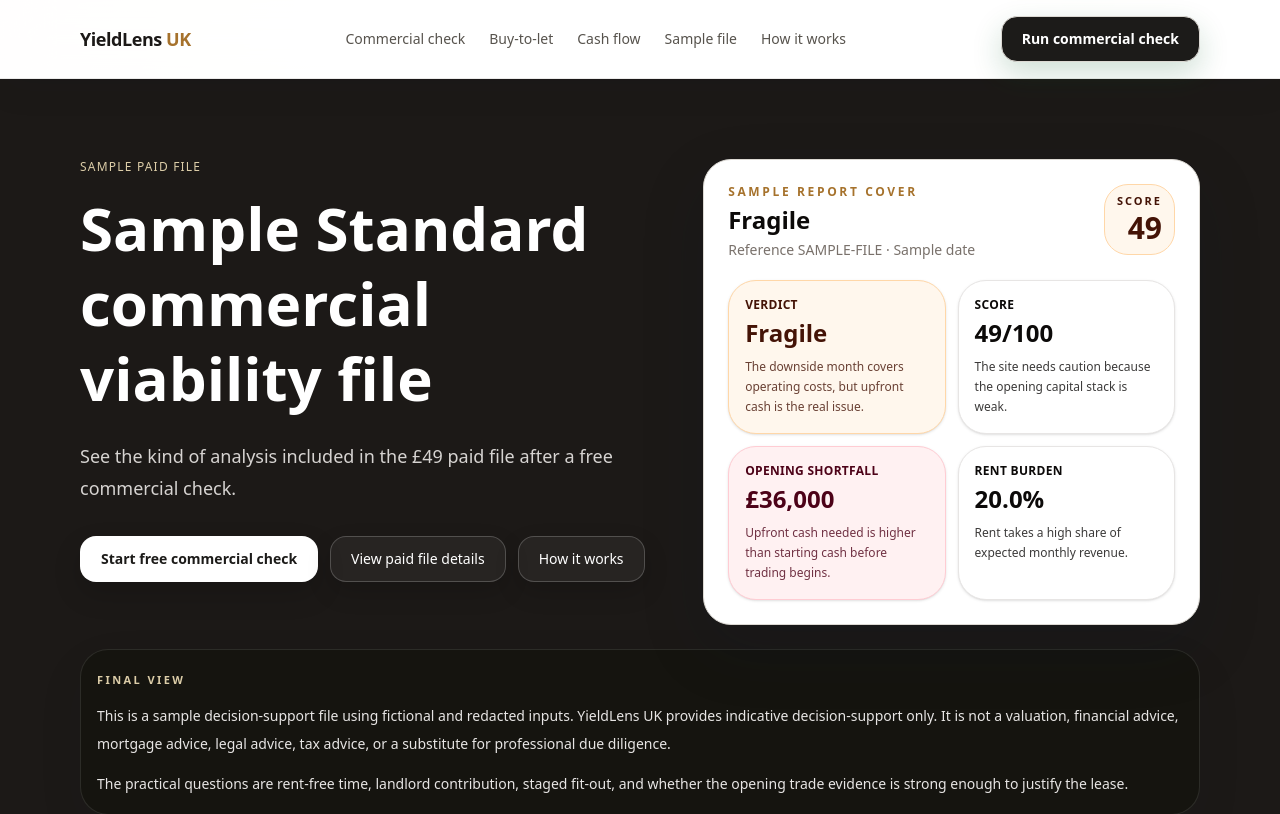
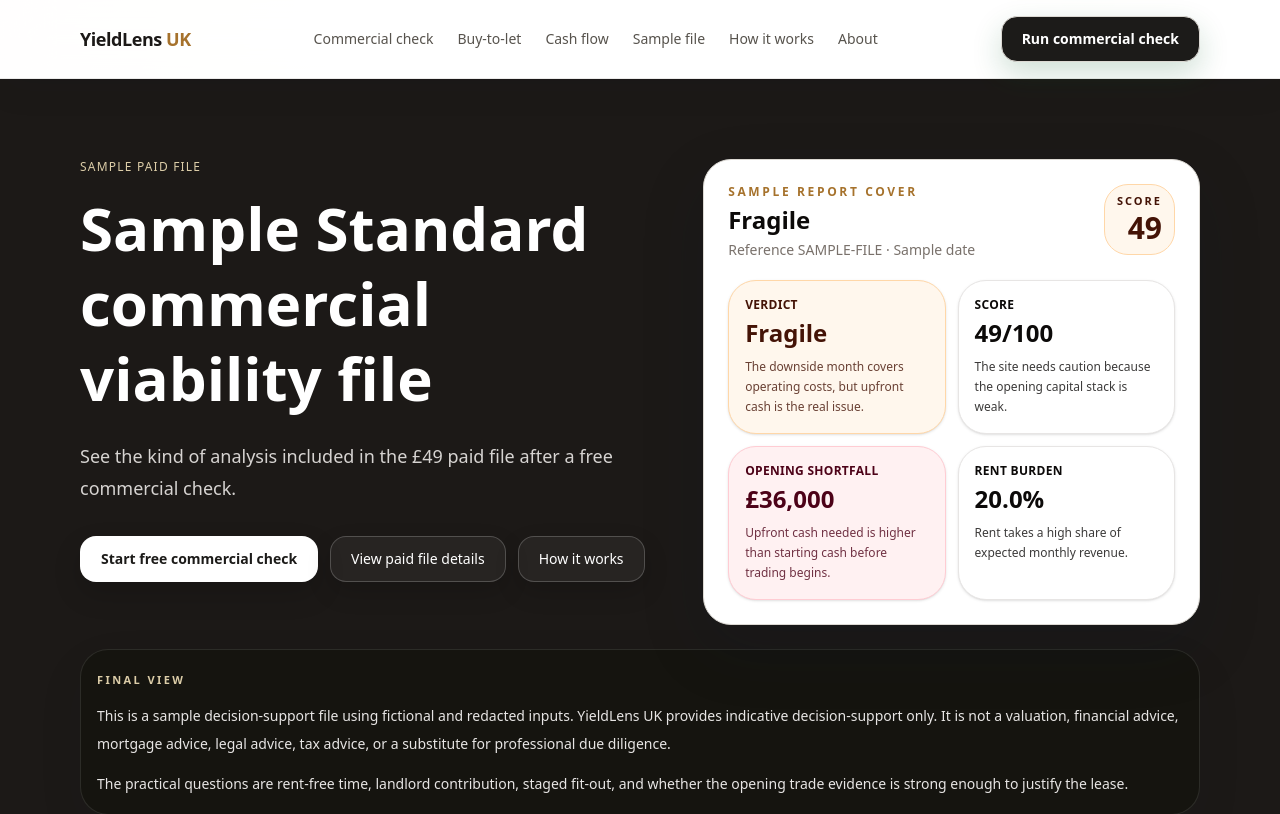
Before and after one commit to samueljcarlon/yieldlens-uk, a Next.js app: page /sample-commercial-viability-file in a window 1280 px wide. Shown: the top 814 px of the page. Built offline with nearby package versions, Linux system fonts and the light colour scheme; no server answers.

Commit message:
Clean up sitewide trust and copy

```diff
--- a/app/results/page.tsx
+++ b/app/results/page.tsx
@@ -812,18 +812,18 @@
 
       <div className="mt-8 bg-white border border-stone-200 rounded-2xl p-6 sm:p-7 shadow-sm">
         <p className="text-xs uppercase tracking-[0.22em] text-green-700 font-semibold mb-2">
-          {isResidential ? 'Full viability file coming soon' : 'Unlock the £49 viability file'}
+          {isResidential ? 'Commercial file for commercial checks only' : 'Unlock the £49 viability file'}
         </p>
 
         <h2 className="text-xl font-bold text-stone-900 mb-2">
           {isResidential
-            ? 'Want the full viability file for this property?'
+            ? 'The commercial viability file is not available for this residential result.'
             : 'Turn this result into a decision memo for negotiation and due diligence.'}
         </h2>
 
         <p className="text-sm text-stone-700 leading-7 max-w-3xl">
           {isResidential
-            ? 'Your check has been saved. The next product step is a fuller viability file with a cleaner property snapshot, downside cases, assumptions, and a more detailed verdict.'
+            ? 'Your residential check has been saved. Use the residential tools and cash flow pages to keep pressure-testing the property, or run the commercial check if you are assessing a lease decision.'
             : 'The Standard commercial viability file adds stress tests, negotiation levers, lease questions, due diligence prompts, ranked actions, and a clearer final view before you commit. It is unlocked from this saved result, then opens as a memo you can print or save as PDF.'}
         </p>
 
--- a/components/Header.tsx
+++ b/components/Header.tsx
@@ -46,6 +46,13 @@
           >
             How it works
           </Link>
+
+          <Link
+            href="/about"
+            className="hover:text-stone-900 transition-colors"
+          >
+            About
+          </Link>
         </nav>
 
         <div className="flex items-center gap-3">
@@ -70,6 +77,9 @@
               <Link href="/how-it-works" className="block rounded-2xl px-3 py-2.5 text-sm text-stone-700 hover:bg-stone-50">
                 How it works
               </Link>
+              <Link href="/about" className="block rounded-2xl px-3 py-2.5 text-sm text-stone-700 hover:bg-stone-50">
+                About
+              </Link>
             </div>
           </details>
 
--- /dev/null
+++ b/components/PrintSaveButton.tsx
@@ -0,0 +1,21 @@
+'use client';
+
+type PrintSaveButtonProps = {
+  label?: string;
+  className?: string;
+};
+
+export default function PrintSaveButton({
+  label = 'Print or save as PDF',
+  className = 'bg-white text-stone-900 border border-stone-300 px-6 py-3 rounded font-medium hover:border-stone-400 transition-colors text-sm',
+}: PrintSaveButtonProps) {
+  return (
+    <button
+      type="button"
+      onClick={() => window.print()}
+      className={className}
+    >
+      {label}
+    </button>
+  );
+}
```
